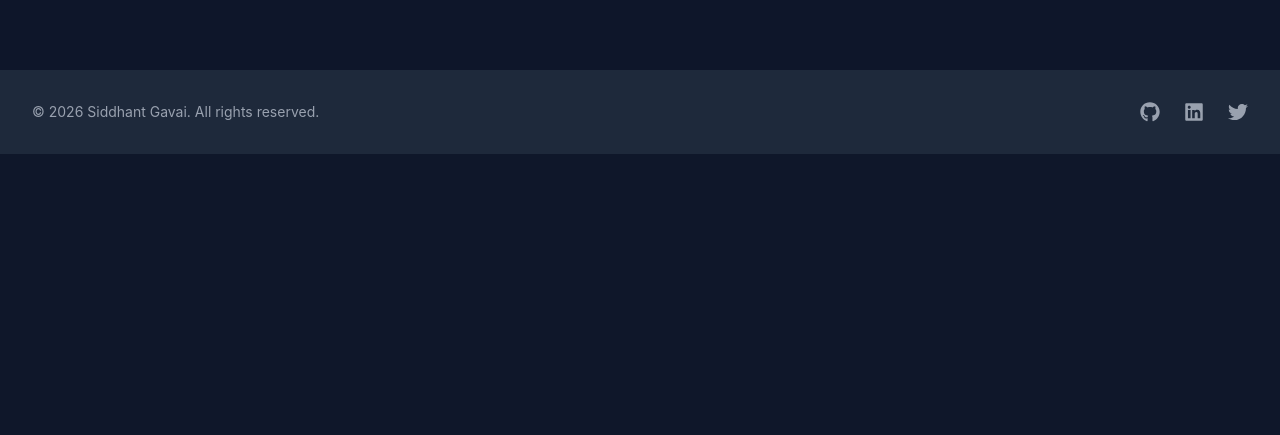
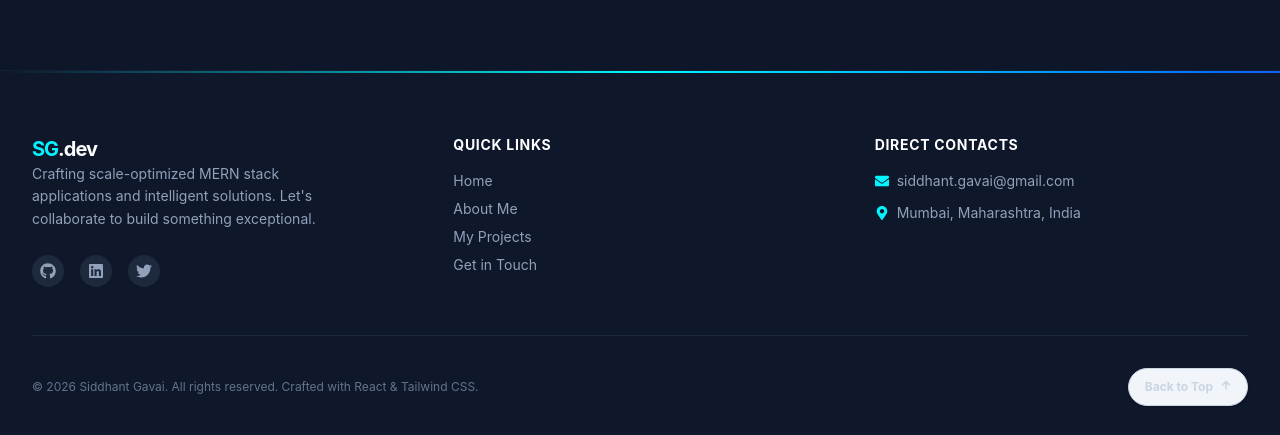
Before and after one commit to siddhant-gavai/PORTFOLIO, a React (Vite) app in the folder client/: page / in a window 1280 px wide. Shown: the part 1451-1886 px from the top of the page. Before the commit the page ends 1605 px from the top, so only its background shows below. Built offline with nearby package versions, Linux system fonts and the light colour scheme; no server answers.

Commit message:
feat: redesign Footer with multi-column dynamic grids and spring top-scroll trigger

```diff
--- a/client/src/components/Footer.jsx
+++ b/client/src/components/Footer.jsx
@@ -1,27 +1,118 @@
-import { FaGithub, FaLinkedin, FaTwitter } from 'react-icons/fa';
+import { FaGithub, FaLinkedin, FaTwitter, FaArrowUp, FaEnvelope, FaMapMarkerAlt } from 'react-icons/fa';
+import { motion } from 'framer-motion';
+import { Link } from 'react-router-dom';
 
 const Footer = () => {
+    const scrollToTop = () => {
+        window.scrollTo({ top: 0, behavior: 'smooth' });
+    };
+
     return (
-        <footer className="bg-white dark:bg-secondary py-8 transition-colors duration-300">
+        <footer className="relative bg-white dark:bg-slate-900 border-t border-slate-200/50 dark:border-slate-800/50 pt-16 pb-8 transition-colors duration-300 overflow-hidden">
+            {/* Top Border Accent Line */}
+            <div className="absolute top-0 left-0 right-0 h-[2px] bg-gradient-to-r from-transparent via-accent to-blue-600" />
+
             <div className="max-w-7xl mx-auto px-4 sm:px-6 lg:px-8">
-                <div className="flex flex-col md:flex-row justify-between items-center">
-                    <div className="mb-4 md:mb-0">
-                        <p className="text-sm text-gray-600 dark:text-gray-400">
-                            &copy; {new Date().getFullYear()} Siddhant Gavai. All rights reserved.
+                <div className="grid grid-cols-1 md:grid-cols-3 gap-12 mb-12">
+                    {/* Column 1: Info & Socials */}
+                    <div className="space-y-4">
+                        <Link to="/" className="text-xl font-bold text-accent tracking-tighter">
+                            SG<span className="text-slate-900 dark:text-white">.dev</span>
+                        </Link>
+                        <p className="text-sm text-slate-600 dark:text-slate-400 max-w-xs leading-relaxed">
+                            Crafting scale-optimized MERN stack applications and intelligent solutions. Let's collaborate to build something exceptional.
+                        </p>
+                        <div className="flex space-x-4 pt-2">
+                            <motion.a
+                                whileHover={{ y: -3, scale: 1.1 }}
+                                href="https://github.com"
+                                target="_blank"
+                                rel="noopener noreferrer"
+                                className="w-8 h-8 rounded-full bg-slate-100 dark:bg-slate-800 flex items-center justify-center text-slate-600 dark:text-slate-400 hover:text-accent hover:bg-slate-200 dark:hover:bg-slate-700 transition-all duration-200"
+                            >
+                                <FaGithub size={16} />
+                            </motion.a>
+                            <motion.a
+                                whileHover={{ y: -3, scale: 1.1 }}
+                                href="https://linkedin.com"
+                                target="_blank"
+                                rel="noopener noreferrer"
+                                className="w-8 h-8 rounded-full bg-slate-100 dark:bg-slate-800 flex items-center justify-center text-slate-600 dark:text-slate-400 hover:text-accent hover:bg-slate-200 dark:hover:bg-slate-700 transition-all duration-200"
+                            >
+                                <FaLinkedin size={16} />
+                            </motion.a>
+                            <motion.a
+                                whileHover={{ y: -3, scale: 1.1 }}
+                                href="https://twitter.com"
+                                target="_blank"
+                                rel="noopener noreferrer"
+                                className="w-8 h-8 rounded-full bg-slate-100 dark:bg-slate-800 flex items-center justify-center text-slate-600 dark:text-slate-400 hover:text-accent hover:bg-slate-200 dark:hover:bg-slate-700 transition-all duration-200"
+                            >
+                                <FaTwitter size={16} />
+                            </motion.a>
+                        </div>
+                    </div>
+
+                    {/* Column 2: Navigation Links */}
+                    <div className="space-y-4">
+                        <h4 className="text-sm font-bold uppercase tracking-wider text-slate-900 dark:text-white">
+                            Quick Links
+                        </h4>
+                        <ul className="space-y-2 text-sm">
+                            <li>
+                                <Link to="/" className="text-slate-600 dark:text-slate-400 hover:text-accent transition-colors">Home</Link>
+                            </li>
+                            <li>
+                                <Link to="/about" className="text-slate-600 dark:text-slate-400 hover:text-accent transition-colors">About Me</Link>
+                            </li>
+                            <li>
+                                <Link to="/projects" className="text-slate-600 dark:text-slate-400 hover:text-accent transition-colors">My Projects</Link>
+                            </li>
+                            <li>
+                                <Link to="/contact" className="text-slate-600 dark:text-slate-400 hover:text-accent transition-colors">Get in Touch</Link>
+                            </li>
+                        </ul>
+                    </div>
+
+                    {/* Column 3: Quick Contacts */}
+                    <div className="space-y-4">
+                        <h4 className="text-sm font-bold uppercase tracking-wider text-slate-900 dark:text-white">
+                            Direct Contacts
+                        </h4>
+                        <ul className="space-y-3 text-sm text-slate-600 dark:text-slate-400">
+                            <li className="flex items-center gap-2">
+                                <FaEnvelope className="text-accent" />
+                                <a href="mailto:siddhant.gavai@gmail.com" className="hover:text-accent transition-colors">siddhant.gavai@gmail.com</a>
+                            </li>
+                            <li className="flex items-center gap-2">
+                                <FaMapMarkerAlt className="text-accent" />
+                                <span>Mumbai, Maharashtra, India</span>
+                            </li>
+                        </ul>
+                    </div>
+                </div>
+
+                {/* Divider Line */}
+                <div className="h-[1px] bg-slate-200 dark:bg-slate-800 w-full mb-8" />
+
+                {/* Bottom Footer Section */}
+                <div className="flex flex-col md:flex-row justify-between items-center gap-4">
+                    <div>
+                        <p className="text-xs text-slate-500 dark:text-slate-500">
+                            &copy; {new Date().getFullYear()} Siddhant Gavai. All rights reserved. Crafted with React & Tailwind CSS.
                         </p>
                     </div>
 
-                    <div className="flex space-x-6">
-                        <a href="https://github.com" target="_blank" rel="noopener noreferrer" className="text-gray-600 dark:text-gray-400 hover:text-accent transition-colors">
-                            <FaGithub size={20} />
-                        </a>
-                        <a href="https://linkedin.com" target="_blank" rel="noopener noreferrer" className="text-gray-600 dark:text-gray-400 hover:text-accent transition-colors">
-                            <FaLinkedin size={20} />
-                        </a>
-                        <a href="https://twitter.com" target="_blank" rel="noopener noreferrer" className="text-gray-600 dark:text-gray-400 hover:text-accent transition-colors">
-                            <FaTwitter size={20} />
-                        </a>
-                    </div>
+                    {/* Back to Top Arrow */}
+                    <motion.button
+                        onClick={scrollToTop}
+                        whileHover={{ y: -4, scale: 1.05 }}
+                        whileTap={{ scale: 0.95 }}
+                        className="px-4 py-2.5 rounded-full bg-slate-100 dark:bg-slate-850 hover:bg-accent dark:hover:bg-accent hover:text-slate-900 text-slate-700 dark:text-slate-300 transition-all duration-200 flex items-center gap-2 text-xs font-bold border border-slate-250 dark:border-slate-750 cursor-pointer shadow-sm"
+                        title="Back to Top"
+                    >
+                        Back to Top <FaArrowUp size={10} className="animate-bounce" />
+                    </motion.button>
                 </div>
             </div>
         </footer>
```
